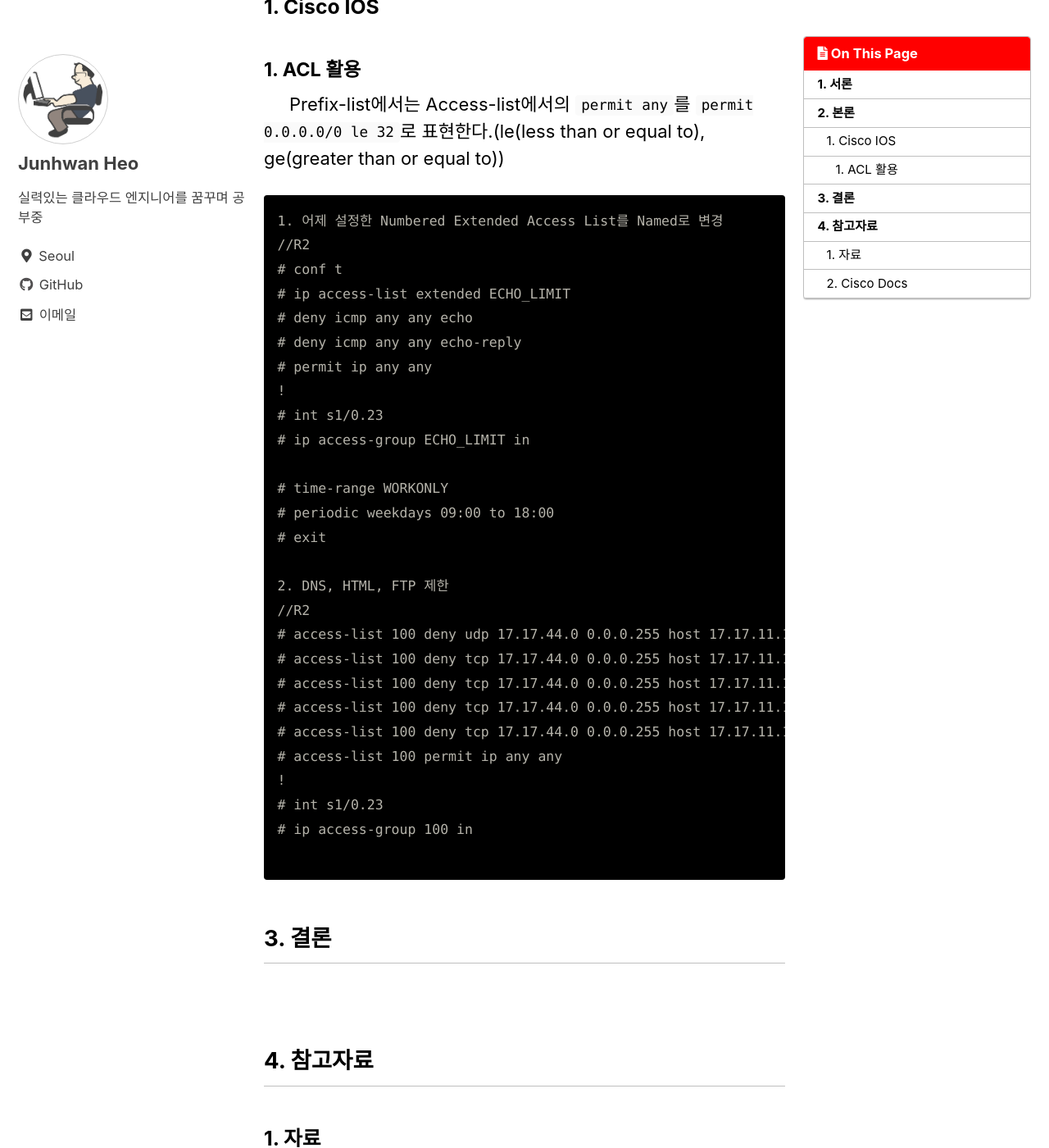
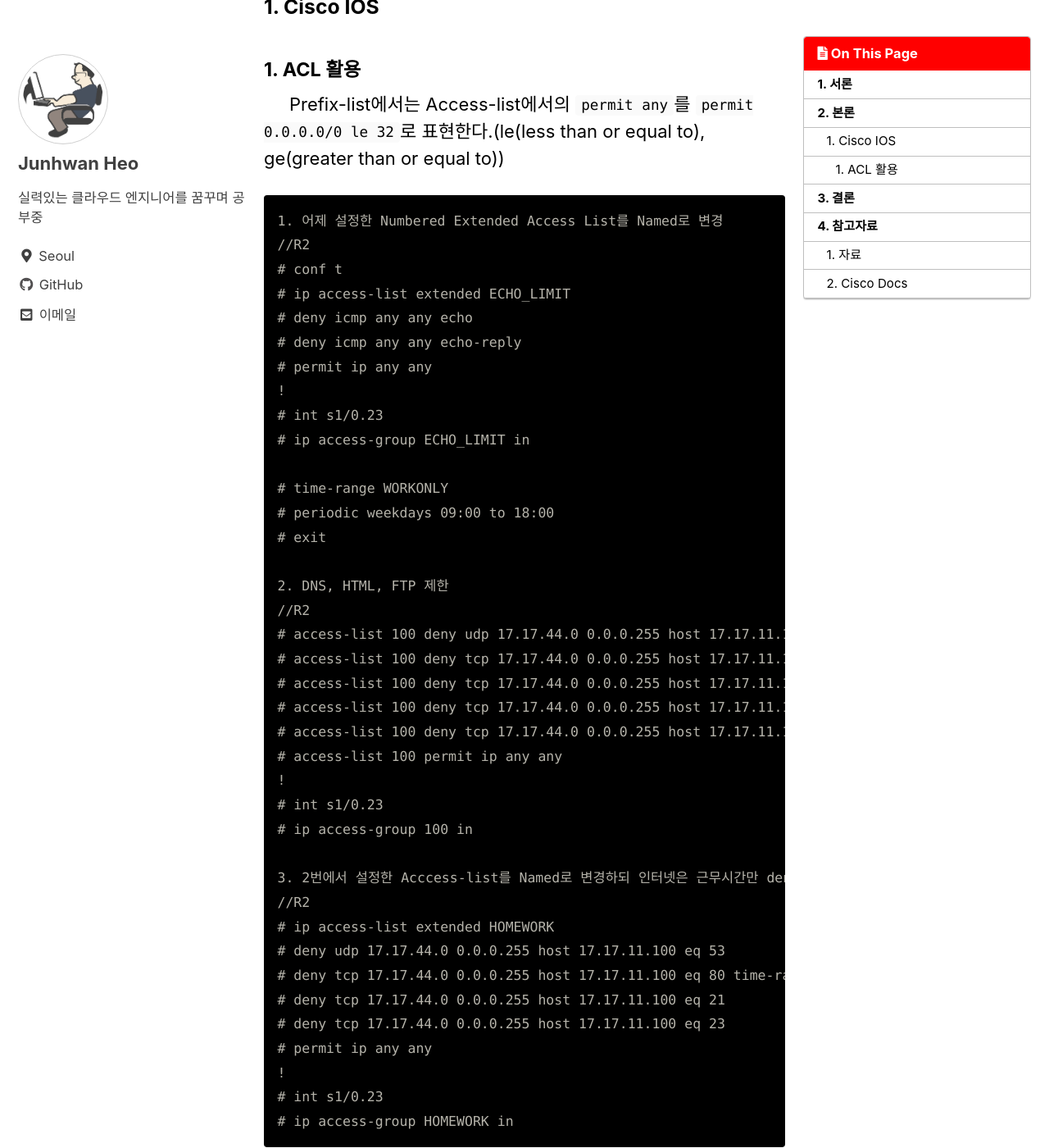
Before and after one commit to holeman4110/holeman4110.github.io, a Jekyll site: the page built from _posts/2023-03-22-keduit-day32.md, in a window 1280 px wide and 1400 px high, scrolled down 600 px. Shown: the whole window at 82% size. Built offline with Jekyll 4.4.1, drawn with Linux system fonts in a browser that asks for light colours; cached includes are drawn as plain includes; a script bundle is joined from its source files by our own code; comment, search, counter and statistics services are not loaded.

Commit message:
Update 2023-03-22-keduit-day32.md

````diff
--- a/_posts/2023-03-22-keduit-day32.md
+++ b/_posts/2023-03-22-keduit-day32.md
@@ -49,12 +49,23 @@ sidebar:
 # access-list 100 deny tcp 17.17.44.0 0.0.0.255 host 17.17.11.100 eq 80 //HTML제한
 # access-list 100 deny tcp 17.17.44.0 0.0.0.255 host 17.17.11.100 eq 21 //FTP 데이터 전송 제한
 # access-list 100 deny tcp 17.17.44.0 0.0.0.255 host 17.17.11.100 eq 20 //FTP 제어 제한
-# access-list 100 deny tcp 17.17.44.0 0.0.0.255 host 17.17.11.100 eq 23 //FTP 제어 제한
+# access-list 100 deny tcp 17.17.44.0 0.0.0.255 host 17.17.11.100 eq 23 //Telnet 제한
 # access-list 100 permit ip any any
 !
 # int s1/0.23
 # ip access-group 100 in
 
+3. 2번에서 설정한 Acccess-list를 Named로 변경하되 인터넷은 근무시간만 deny 변경
+//R2
+# ip access-list extended HOMEWORK
+# deny udp 17.17.44.0 0.0.0.255 host 17.17.11.100 eq 53
+# deny tcp 17.17.44.0 0.0.0.255 host 17.17.11.100 eq 80 time-range WORKONLY
+# deny tcp 17.17.44.0 0.0.0.255 host 17.17.11.100 eq 21
+# deny tcp 17.17.44.0 0.0.0.255 host 17.17.11.100 eq 23
+# permit ip any any
+!
+# int s1/0.23
+# ip access-group HOMEWORK in
 ```
 
 
````
